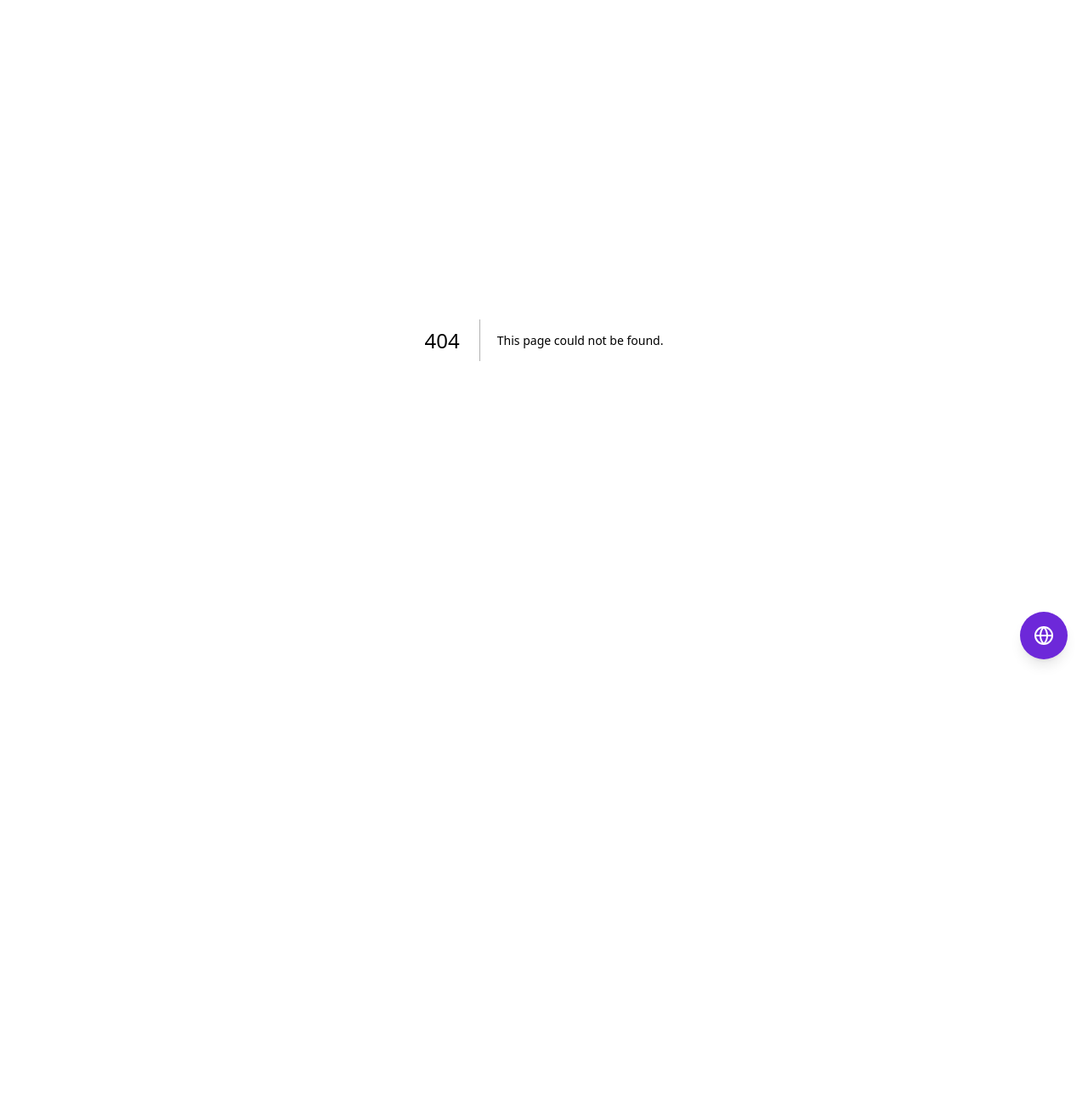
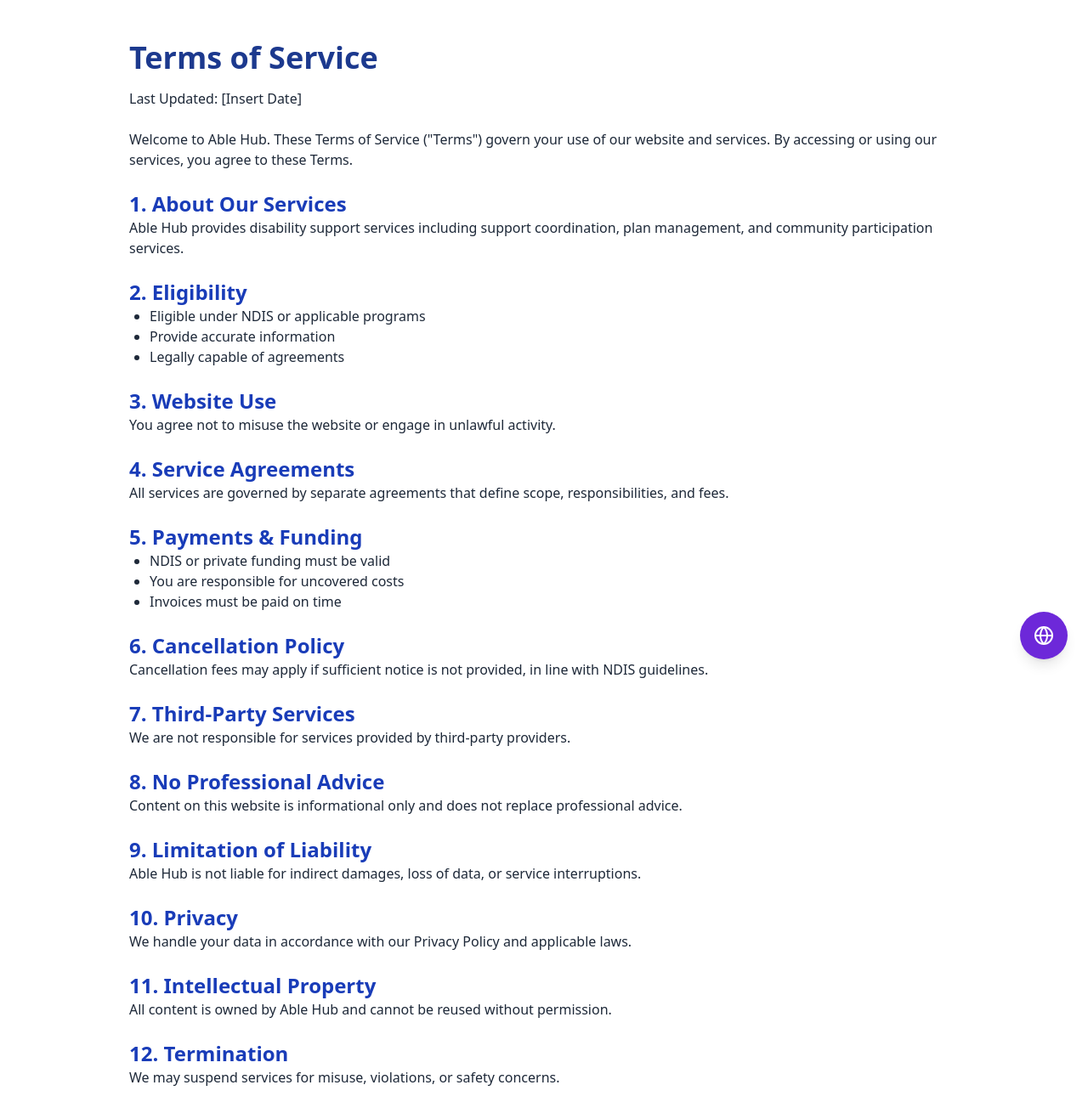
Before and after one commit to ganeshp121990-ux/ablehub_0.1, a Next.js app: page /terms-of-service in a window 1280 px wide. Before the commit this address had no page. Shown: the top 1297 px of the page at 85% size. Before the commit the page ends 800 px from the top, so only its background shows below. Built offline with nearby package versions, Linux system fonts and the light colour scheme.

Commit message:
Add Terms page

```diff
--- /dev/null
+++ b/src/app/terms-of-service/page.jsx
@@ -0,0 +1,168 @@
+export const metadata = {
+  title: "Terms of Service | Able Hub",
+  description: "Read the Terms of Service for Able Hub services and website usage.",
+};
+
+export default function TermsOfService() {
+  return (
+    <main className="max-w-5xl mx-auto px-6 py-12 text-gray-800">
+      <h1 className="text-4xl font-bold text-blue-900 mb-4">
+        Terms of Service
+      </h1>
+      <p className="mb-6">Last Updated: [Insert Date]</p>
+
+      <section className="space-y-6">
+        <p>
+          Welcome to Able Hub. These Terms of Service ("Terms") govern your use
+          of our website and services. By accessing or using our services, you
+          agree to these Terms.
+        </p>
+
+        <div>
+          <h2 className="text-2xl font-semibold text-blue-800">
+            1. About Our Services
+          </h2>
+          <p>
+            Able Hub provides disability support services including support
+            coordination, plan management, and community participation services.
+          </p>
+        </div>
+
+        <div>
+          <h2 className="text-2xl font-semibold text-blue-800">
+            2. Eligibility
+          </h2>
+          <ul className="list-disc ml-6">
+            <li>Eligible under NDIS or applicable programs</li>
+            <li>Provide accurate information</li>
+            <li>Legally capable of agreements</li>
+          </ul>
+        </div>
+
+        <div>
+          <h2 className="text-2xl font-semibold text-blue-800">
+            3. Website Use
+          </h2>
+          <p>You agree not to misuse the website or engage in unlawful activity.</p>
+        </div>
+
+        <div>
+          <h2 className="text-2xl font-semibold text-blue-800">
+            4. Service Agreements
+          </h2>
+          <p>
+            All services are governed by separate agreements that define scope,
+            responsibilities, and fees.
+          </p>
+        </div>
+
+        <div>
+          <h2 className="text-2xl font-semibold text-blue-800">
+            5. Payments & Funding
+          </h2>
+          <ul className="list-disc ml-6">
+            <li>NDIS or private funding must be valid</li>
+            <li>You are responsible for uncovered costs</li>
+            <li>Invoices must be paid on time</li>
+          </ul>
+        </div>
+
+        <div>
+          <h2 className="text-2xl font-semibold text-blue-800">
+            6. Cancellation Policy
+          </h2>
+          <p>
+            Cancellation fees may apply if sufficient notice is not provided, in
+            line with NDIS guidelines.
+          </p>
+        </div>
+
+        <div>
+          <h2 className="text-2xl font-semibold text-blue-800">
+            7. Third-Party Services
+          </h2>
+          <p>
+            We are not responsible for services provided by third-party
+            providers.
+          </p>
+        </div>
+
+        <div>
+          <h2 className="text-2xl font-semibold text-blue-800">
+            8. No Professional Advice
+          </h2>
+          <p>
+            Content on this website is informational only and does not replace
+            professional advice.
+          </p>
+        </div>
+
+        <div>
+          <h2 className="text-2xl font-semibold text-blue-800">
+            9. Limitation of Liability
+          </h2>
+          <p>
+            Able Hub is not liable for indirect damages, loss of data, or service
+            interruptions.
+          </p>
+        </div>
+
+        <div>
+          <h2 className="text-2xl font-semibold text-blue-800">
+            10. Privacy
+          </h2>
+          <p>
+            We handle your data in accordance with our Privacy Policy and
+            applicable laws.
+          </p>
+        </div>
+
+        <div>
+          <h2 className="text-2xl font-semibold text-blue-800">
+            11. Intellectual Property
+          </h2>
+          <p>
+            All content is owned by Able Hub and cannot be reused without
+            permission.
+          </p>
+        </div>
+
+        <div>
+          <h2 className="text-2xl font-semibold text-blue-800">
+            12. Termination
+          </h2>
+          <p>
+            We may suspend services for misuse, violations, or safety concerns.
+          </p>
+        </div>
+
+        <div>
+          <h2 className="text-2xl font-semibold text-blue-800">
+            13. Changes to Terms
+          </h2>
+          <p>
+            Terms may be updated at any time. Continued use means acceptance.
+          </p>
+        </div>
+
+        <div>
+          <h2 className="text-2xl font-semibold text-blue-800">
+            14. Governing Law
+          </h2>
+          <p>These Terms are governed by the laws of Australia.</p>
+        </div>
+
+        <div>
+          <h2 className="text-2xl font-semibold text-blue-800">
+            15. Contact Us
+          </h2>
+          <p>
+            Email: dev@ablehub.com.au <br />
+            Phone: ----- <br />
+            Address: -----
+          </p>
+        </div>
+      </section>
+    </main>
+  );
+}
--- a/src/components/Footer.tsx
+++ b/src/components/Footer.tsx
@@ -61,9 +61,7 @@
       Terms of Service
     </Link>
 
-    <Link href="/cookies" className="hover:text-white transition-colors">
-      Cookies
-    </Link>
+
   </div>
 </div>
 
```
